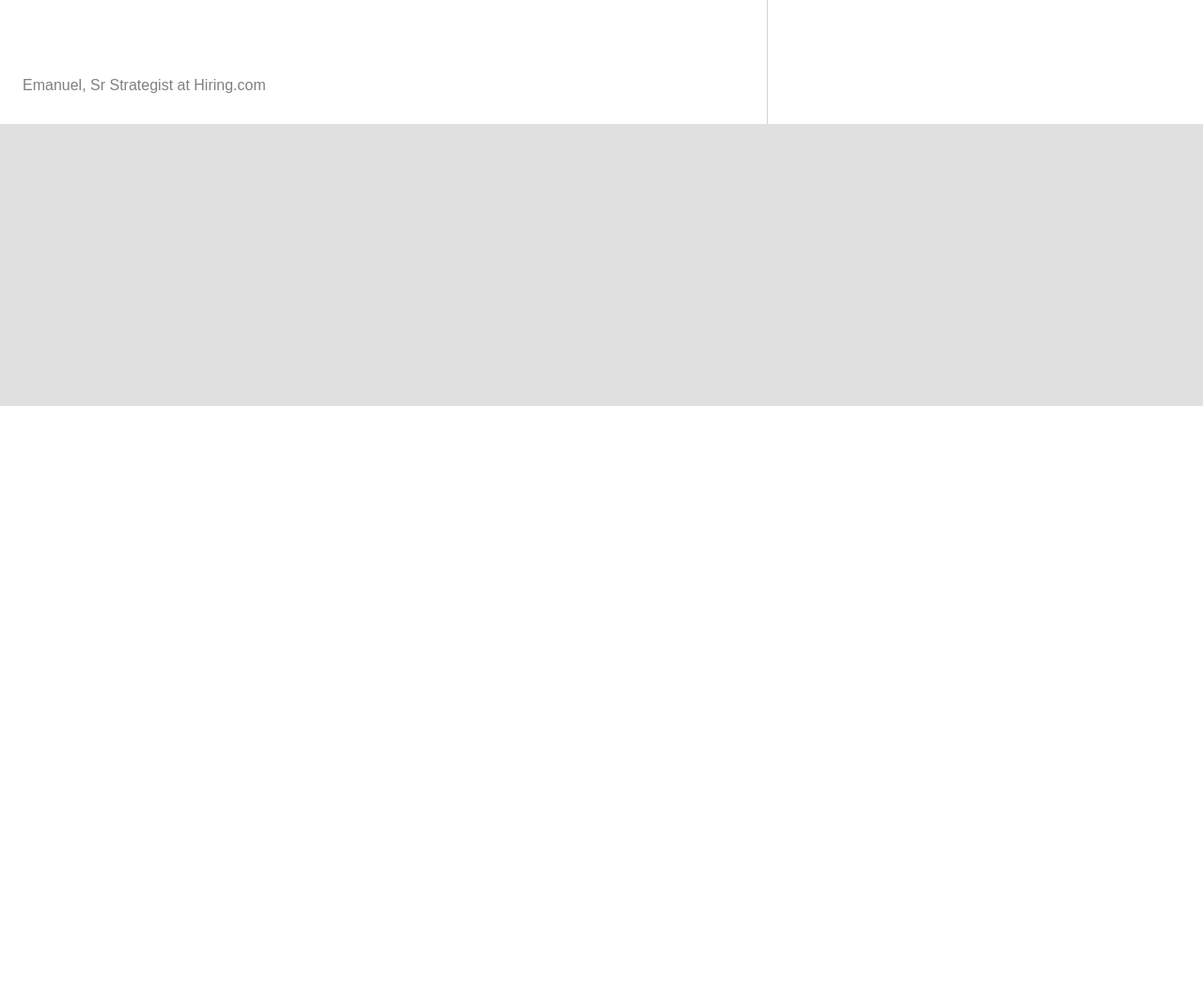
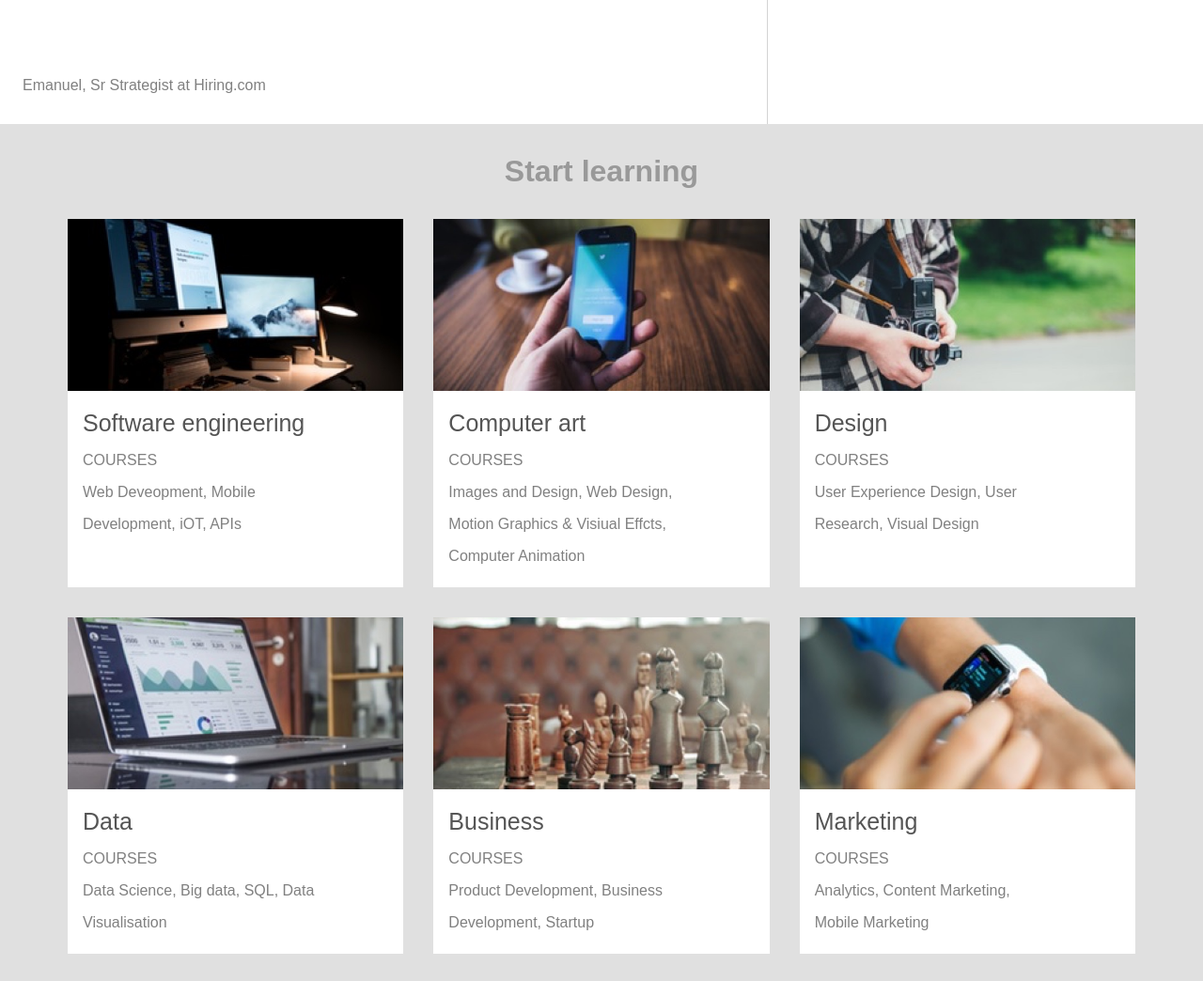
Before and after one commit to Cjmac2021/colmaracademy, a plain HTML site: page index.html in a window 1280 px wide. Shown: the part 1316-2360 px from the top of the page at 94% size. Before the commit the page ends 1748 px from the top, so only its background shows below. Drawn offline with Linux system fonts and the light colour scheme.

Commit message:
learning section now complete with responsive design

```diff
--- a/index.html
+++ b/index.html
@@ -30,6 +30,9 @@
         </nav>
     </header>
     <main>
+
+        <!--- Feature Section --->
+
         <div id="features">
             <div class="image-container">
                 <img src="./resources/images/banner.jpg" />
@@ -41,6 +44,9 @@
                 <button><a class="button" href="#">Start here</a></button>
             </div>
         </div>
+
+        <!--- Practice Section --->
+
         <div id="practice">
             <div class="image-container0">
                 <img src="./resources/images/information-main.jpg" alt="Man reading book">
@@ -115,10 +121,90 @@
                 </div>
             </div>
         </div>
+
+        <!--- learning Section --->
+
         <div id="learning">
+                <h1>
+                    Start learning
+                </h1>
+                <div class="group">
+                    <div class="box">
+                        <div class="img-box">
+                            <img src="./resources/images/course-software.jpg" alt="monitors on desk">
+                        </div>
+                        <div class="text-box">
+                            <h2>Software engineering</h2>
+                            <p>COURSES</p>
+                            <p>Web Deveopment, Mobile</p>
+                            <p>Development, iOT, APIs</p>
+                        </div>
+                    </div>
+                    <div class="box">
+                        <div class="img-box">
+                            <img src="./resources/images/course-computer-art.jpg" alt="mobile phone in hand">
+                        </div>
+                        <div class="text-box">
+                            <h2>Computer art</h2>
+                            <p>COURSES</p>
+                            <p>Images and Design, Web Design,</p>
+                            <p>Motion Graphics & Visiual Effcts,</p>
+                            <p>Computer Animation</p>
+                        </div>
+                    </div>
+                    <div class="box">
+                        <div class="img-box">
+                            <img src="./resources/images/course-design.jpg" alt="person with old camera">
+                        </div>
+                        <div class="text-box">
+                            <h2>Design</h2>
+                            <p>COURSES</p>
+                            <p>User Experience Design, User</p>
+                            <p>Research, Visual Design</p>
+                        </div>
+                    </div>
+                    <div class="box">
+                        <div class="img-box">
+                            <img src="./resources/images/course-data.jpg" alt="laptop open on desk">
+                        </div>
+                        <div class="text-box">
+                            <h2>Data</h2>
+                            <p>COURSES</p>
+                            <p>Data Science, Big data, SQL, Data</p>
+                            <p>Visualisation</p>
+                        </div>
+                    </div>
+                    <div class="box">
+                        <div class="img-box">
+                            <img src="./resources/images/course-business.jpg" alt="chess pieces on board">
+                        </div>
+                        <div class="text-box">
+                            <h2>Business</h2>
+                            <p>COURSES</p>
+                            <p>Product Development, Business</p>
+                            <p>Development, Startup</p>
+                        </div>
+                    </div>
+                    <div class="box">
+                        <div class="img-box">
+                            <img src="./resources/images/course-marketing.jpg" alt="smart watch on wrist">
+                        </div>
+                        <div class="text-box">
+                            <h2>Marketing</h2>
+                            <p>COURSES</p>
+                            <p>Analytics, Content Marketing,</p>
+                            <p>Mobile Marketing</p>
+                        </div>
+                    </div>
+                </div>
+            </div>
+        </div>
+        <!--- Thesis Section-->
+
+        <div class="thesis" >
 
         </div>
-        </div>
+    </div>
 
 
 
--- a/resources/css/style.css
+++ b/resources/css/style.css
@@ -95,73 +95,6 @@ a {
     color: rgb(92, 92, 255);
 }
 
-@media only screen and (max-width: 720px) {
-    #features {
-        flex-flow: column;
-    }
-    header .mobile {
-        display: flex;
-        justify-content: space-around;
-        width: 100%;
-    }
-    header nav {
-        display: none;
-    }
-    .image-container {
-        max-width: 100%;
-    }
-    #features,
-    .image-container,
-    .image-container0 {
-        width: 100%;
-        padding: 0;
-    }
-    #features .content {
-        padding: 32px 16px;
-    }
-    .logoname,
-    .logoname2,
-    .logo {
-        display: none;
-    }
-    h1 {
-        margin-top: 0px;
-        font-size: 2rem;
-    }
-    #features .content button {
-        margin-top: 14px;
-        width: 100%;
-        padding: 10px;
-        background-color: rgb(165, 165, 165);
-    }
-    #features .content h3 {
-        margin: 10px 0px
-    }
-    .image-container0 {
-        display: none;
-    }
-    .info .info-container1,
-    .info .info-container2,
-    .info .guest {
-        display: none;
-    }
-    .mobile-container .info-image {
-        max-width: 100%;
-    }
-    #practice .info {
-        width: 100%;
-    }
-    .content {
-        padding-left: 32px;
-    }
-    .content {
-        padding-bottom: 16px;
-    }
-    .info {
-        padding-bottom: 16px;
-    }
-}
-
 @media only screen and (min-width: 720px) {
     .mobile-container {
         display: none;
@@ -242,5 +175,145 @@ h2 {
 
 #learning {
     background-color: rgb(224, 224, 224);
-    height: 300px;
 }
+
+#learning h1 {
+    color: rgb(153, 153, 153);
+    text-align: center;
+    padding-top: 32px;
+    margin: 0;
+}
+
+.group {
+    display: grid;
+    flex-direction: column;
+    grid-template-columns: repeat(3,1fr);
+    padding: 32px 72px;
+    width: 100%;
+    grid-gap: 32px 32px;
+    box-sizing: border-box;
+}
+
+.box {
+    background-color: white;
+}
+
+.img-box img {
+    width: 100%;
+}
+
+.text-box {
+    padding-left: 16px;
+    padding-top: 16px;
+    margin-bottom: 24px;
+    color: grey;
+}
+
+@media only screen and (max-width: 720px) {
+    /* Header, Features & Practice Mobile Section  */
+    #features {
+        flex-flow: column;
+    }
+    header .mobile {
+        display: flex;
+        justify-content: space-around;
+        width: 100%;
+    }
+    header nav {
+        display: none;
+    }
+    .image-container {
+        max-width: 100%;
+    }
+    #features,
+    .image-container,
+    .image-container0 {
+        width: 100%;
+        padding: 0;
+    }
+    #features .content {
+        padding: 32px 16px;
+    }
+    .logoname,
+    .logoname2,
+    .logo {
+        display: none;
+    }
+    h1 {
+        margin-top: 0px;
+        font-size: 2rem;
+    }
+    #features .content button {
+        margin-top: 14px;
+        width: 100%;
+        padding: 10px;
+        background-color: rgb(165, 165, 165);
+    }
+    #features .content h3 {
+        margin: 10px 0px
+    }
+    .image-container0 {
+        display: none;
+    }
+    .info .info-container1,
+    .info .info-container2,
+    .info .guest {
+        display: none;
+    }
+    .mobile-container .info-image {
+        max-width: 100%;
+    }
+    #practice .info {
+        width: 100%;
+    }
+    .content {
+        padding-left: 32px;
+    }
+    .content {
+        padding-bottom: 16px;
+    }
+    .info {
+        padding-bottom: 16px;
+    }
+
+     /* Learning Mobile Section  */
+
+     #learning {
+        background-color: white;
+    }
+
+    .group {
+        display: block;
+        background-color: white;
+        box-sizing: border-box;
+        width: 100%;
+        padding: 32px 16px;
+    }
+
+    .box {
+        background-color: rgb(214, 213, 213);
+        width: 100%;
+    }
+
+    .img-box img {
+        display: none;
+    }
+
+    .text-box {
+        padding-left: 16px;
+        padding-top: 16px;
+        padding-bottom: 24px;
+        color: grey;
+        width: 90%;
+        margin: 8px;
+    }
+
+    .text-box p {
+        display: none;
+    }
+}
+
+.thesis {
+    height: 500px;
+    background-color: khaki;
+}
```
